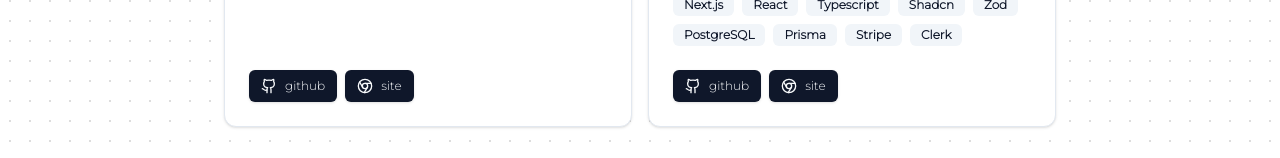
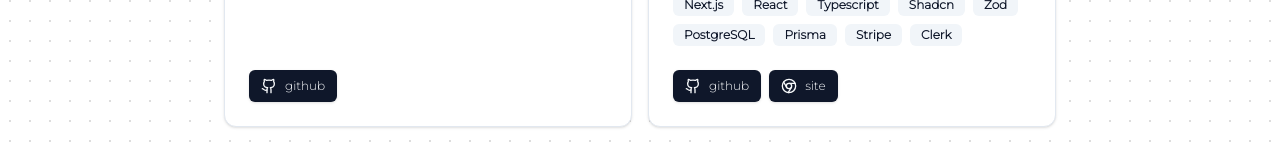
Before and after one commit to geriszabo/geri-codes, a Next.js app: page /projects in a window 1280 px wide. Shown: the part 629-787 px from the top of the page. Built offline with nearby package versions, Linux system fonts and the light colour scheme; a web font is replaced by a local one.

Commit message:
fix: removed site property from site

```diff
--- a/messages/en.json
+++ b/messages/en.json
@@ -142,7 +142,6 @@
         "description": "my personal website",
         "image": "/projects/geri-codes.png",
         "github": "https://github.com/geriszabo/geri-codes",
-        "site": "",
         "features": ["mostly me 🌝"],
         "technologies": ["Next.js", "React", "Typescript", "Shadcn"]
       },
--- a/src/app/projects/page.tsx
+++ b/src/app/projects/page.tsx
@@ -31,7 +31,7 @@ export default function ProjectsPage() {
       />
       <div className="grid grid-cols-2 gap-4">
         {projects.map((project) => {
-          const { description, features, technologies, title, image, site } =
+          const { description, features, technologies, title, image, site, github } =
             project;
 
           return (
@@ -64,17 +64,17 @@ export default function ProjectsPage() {
                 </CardContent>
                 <CardFooter className="flex gap-2">
                   <Button size="sm" asChild>
-                    <Link target="_blank" href={site}>
+                    <Link target="_blank" href={github}>
                       <Github className="size-3" />
                       github
                     </Link>
                   </Button>
-                  <Button size="sm" asChild>
+                 { site && <Button size="sm" asChild>
                     <Link target="_blank" href={site}>
                       <Chrome />
                       site
                     </Link>
-                  </Button>
+                  </Button>}
                 </CardFooter>
               </Card>
             </article>
```
